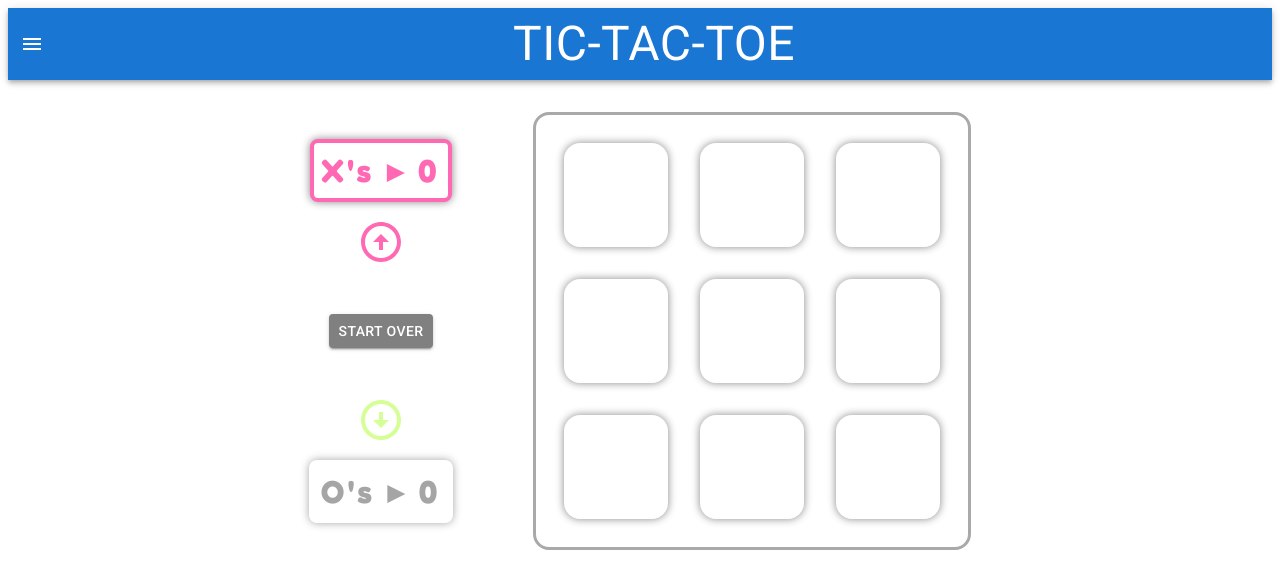
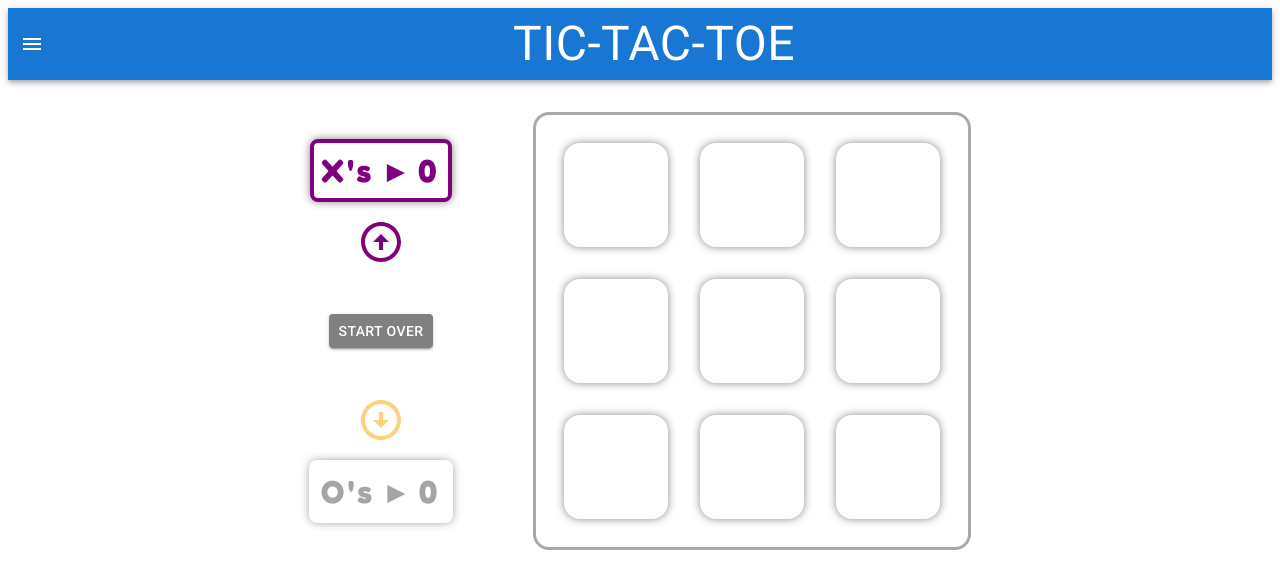
Before and after one commit to hawkjosh/mini-games, a React (Vite) app: page /tic-tac-toe in a window 1280 px wide. Shown: the top 588 px of the page. Built offline with nearby package versions, Linux system fonts and the light colour scheme.

Commit message:
another test

```diff
--- a/src/assets/styles/TicTacToe.css
+++ b/src/assets/styles/TicTacToe.css
@@ -14,22 +14,22 @@
 
 .square-laptop {
   font-size: 6.5rem;
-  /* line-height: 6.5rem; */
+  line-height: 6.5rem;
   width: 6.5rem;
   margin: 1rem;
 }
 
 .square-tablet {
   font-size: 4.75rem;
-  /* line-height: 4.75rem; */
-  width: 1fr;
+  line-height: 4.75rem;
+  width: 4.75rem;
   margin: 0.75rem;
 }
 
 .square-mobile {
   font-size: 3rem;
-  /* line-height: 3rem; */
-  width: 1fr;
+  line-height: 3rem;
+  width: 3rem;
   margin: 0.5rem;
 }
 
@@ -62,17 +62,17 @@
 
 .x-score {
   /* color: rgb(255, 70, 37); */
-  color: hotpink;
+  color: purple;
   /* border: 0.25rem solid rgb(255, 70, 37); */
-  border: 0.25rem solid hotpink;
+  border: 0.25rem solid purple;
   border-radius: 0.5rem;
 }
 
 .o-score {
   /* color: rgb(44, 135, 255); */
-  color: greenyellow;
+  color: orange;
   /* border: 0.25rem solid rgb(44, 135, 255); */
-  border: 0.25rem solid greenyellow;
+  border: 0.25rem solid orange;
   border-radius: 0.5rem;
 }
 
@@ -131,12 +131,12 @@
 .x-win,
 .x-arrow {
   /* color: rgb(255, 70, 37); */
-  color: hotpink;
+  color: purple;
 }
 
 .o,
 .o-win,
 .o-arrow {
   /* color: rgb(44, 135, 255); */
-  color: greenyellow;
+  color: orange;
 }
```
